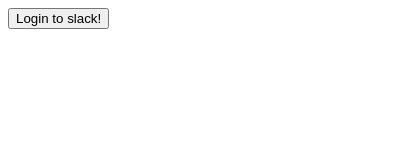
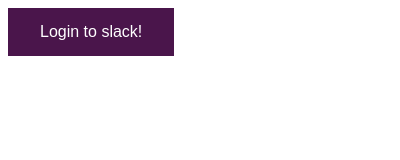
Before and after one commit to MehulKChaudhari/Slack-messages-preview-extension, a browser extension: page extension/popup.html in a window 400 px wide. Drawn offline with Linux system fonts and the light colour scheme.

Commit message:
added: css and logo

```diff
--- a/extension/popup.html
+++ b/extension/popup.html
@@ -1,6 +1,8 @@
 <!DOCTYPE html>
 <html lang="en">
-  <head> </head>
+  <head>
+    <link rel="stylesheet" href="style.css" />
+  </head>
   <body>
     <button id="login">Login to slack!</button>
     <script src="popup.js"></script>
--- /dev/null
+++ b/extension/style.css
@@ -0,0 +1,10 @@
+#login {
+  background: #4a154b;
+  border: none;
+  color: white;
+  padding: 15px 32px;
+  text-align: center;
+  text-decoration: none;
+  display: inline-block;
+  font-size: 16px;
+}
```
Also changed, not shown: extension/manifest.json, extension/message.png (added).
